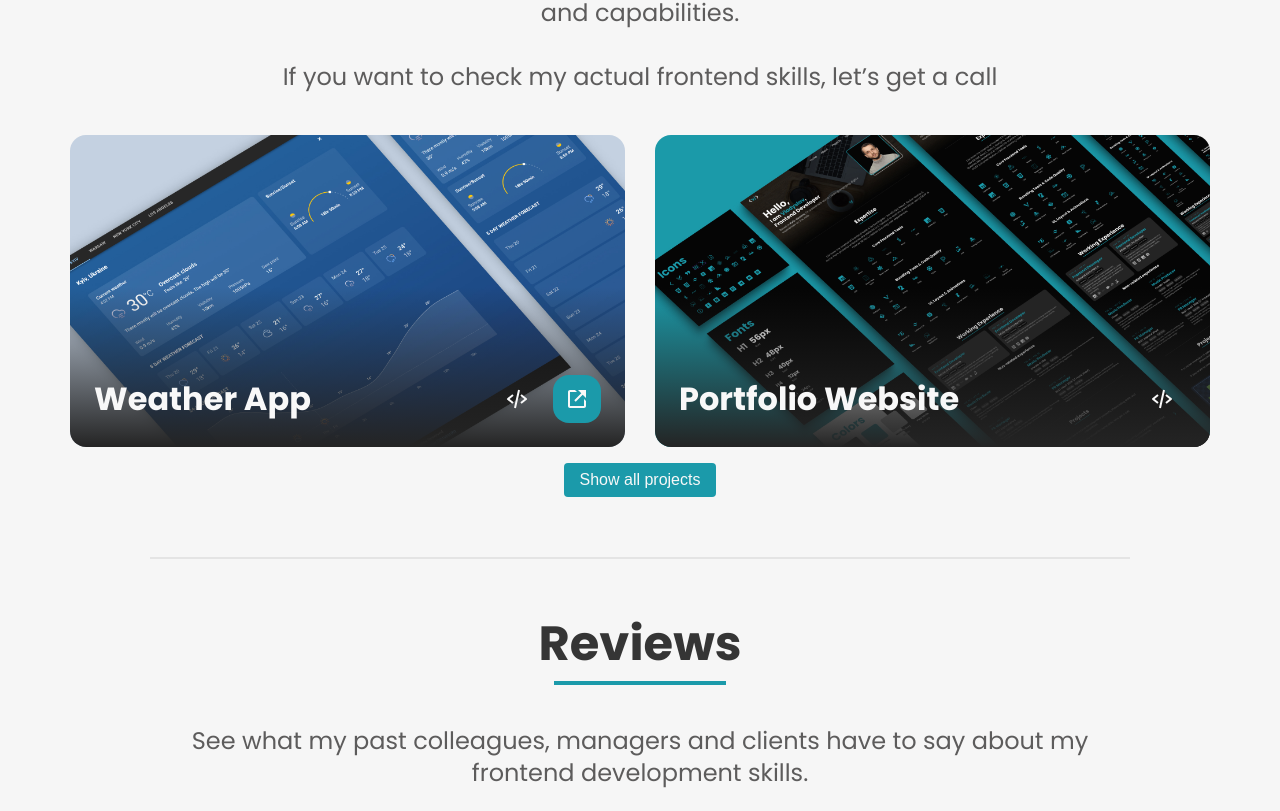
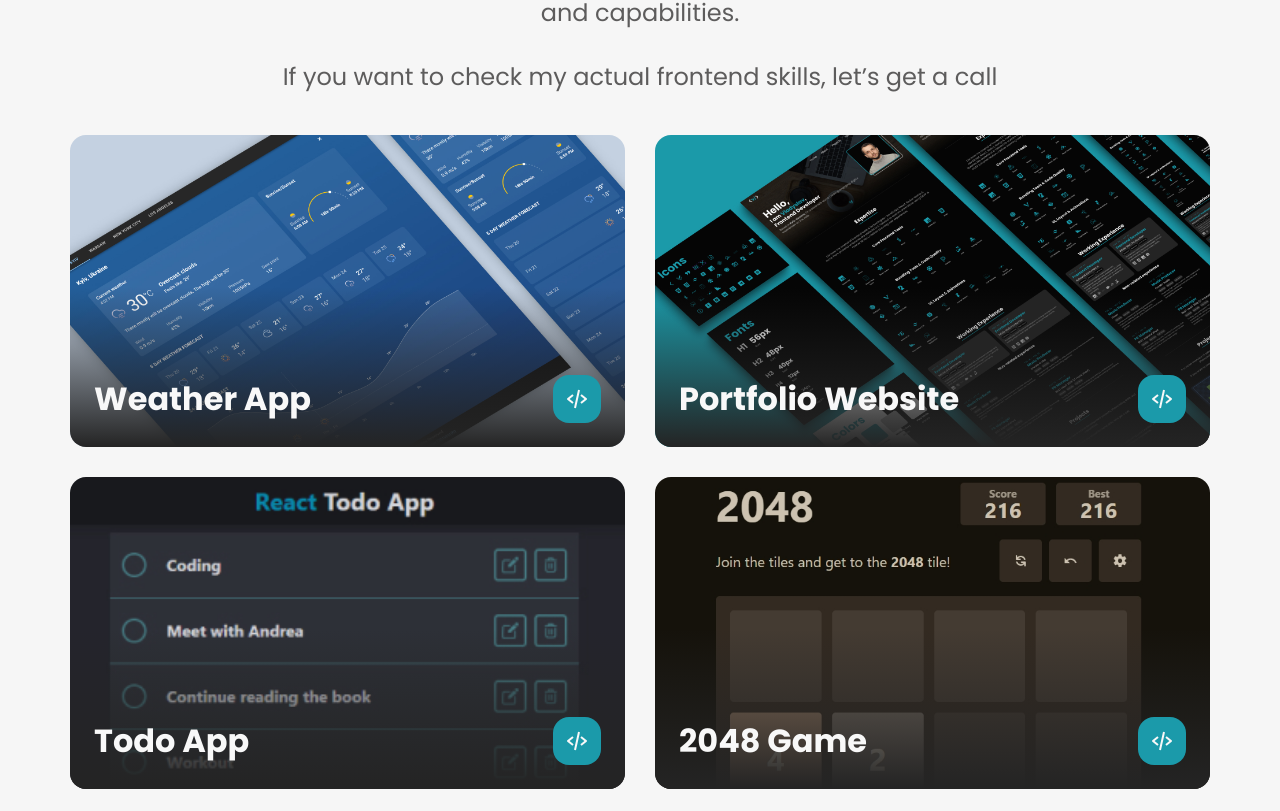
Before and after one commit to VladislavDegtyarenko/vd-developer-portfolio, a Next.js app: page / in a window 1280 px wide. Shown: the part 3609-4420 px from the top of the page. Built offline with nearby package versions, Linux system fonts and the light colour scheme.

Commit message:
edit projectCard

```diff
--- a/app/components/ProjectsList.tsx
+++ b/app/components/ProjectsList.tsx
@@ -1,10 +1,16 @@
 import styled from "styled-components";
 
 import { useContext, useState, useEffect, useRef, memo } from "react";
+import useIsomorphicLayoutEffect from "app/hooks/useIsomorphicLayoutEffect";
 
 import projectsData from "app/data/projects";
 import ProjectSlide from "app/ui/ProjectSlide";
 import ProjectContext from "app/contexts/ProjectContext";
+
+import animateFromBottom from "app/animations/animateFromBottom";
+
+//tS
+import { ProjectCardsListRef } from "./../types";
 
 const StyledProjectsList = styled.div`
   ul {
@@ -38,29 +44,22 @@ const StyledProjectsList = styled.div`
 `;
 
 const ProjectsList = () => {
-  const [showAll, setShowAll] = useState(false);
   const { previewProject } = useContext(ProjectContext);
 
-  const projData = showAll ? projectsData : projectsData.slice(0, 2);
+  const cardsListRef = useRef<ProjectCardsListRef>(null);
 
-  const listRef = useRef<HTMLUListElement>(null);
-  const firstRender = useRef(false);
+  useIsomorphicLayoutEffect(() => {
+    if (!cardsListRef.current) return;
 
-  useEffect(() => {
-    if (!firstRender.current) {
-      firstRender.current = true;
-      return;
-    }
-
-    if (!showAll) {
-      listRef.current?.scrollIntoView();
-    }
-  }, [showAll]);
+    animateFromBottom([...new Set(cardsListRef.current.children)], {
+      stagger: 0.15,
+    });
+  }, []);
 
   return (
     <StyledProjectsList>
-      <ul ref={listRef}>
-        {projData.map(({ img, title, description, previewLink, codeLink }) => (
+      <ul ref={cardsListRef}>
+        {projectsData.map(({ img, title, description, previewLink, codeLink }) => (
           <ProjectSlide
             key={title}
             img={img}
@@ -72,10 +71,6 @@ const ProjectsList = () => {
           />
         ))}
       </ul>
-
-      <button className="showAll" onClick={() => setShowAll((s) => !s)}>
-        {!showAll ? "Show all projects" : "Show less"}
-      </button>
     </StyledProjectsList>
   );
 };
--- a/app/types/index.tsx
+++ b/app/types/index.tsx
@@ -27,6 +27,7 @@ export type SectionSubtitleRef = HTMLHeadingElement | null;
 export type SectionDescriptionRef = HTMLParagraphElement | null;
 export type ProjectModalRef = HTMLIFrameElement | null;
 export type ContactIconRef = HTMLDivElement | null;
+export type ProjectCardsListRef = HTMLUListElement | null;
 export type DownloadBtnRef = HTMLAnchorElement | null;
 export type FooterRef = HTMLParagraphElement | null;
 export type TimeoutRef = ReturnType<typeof setInterval> | undefined;
--- a/app/ui/ProjectSlide.tsx
+++ b/app/ui/ProjectSlide.tsx
@@ -1,11 +1,15 @@
 "use client";
 
+import { useRef, MouseEvent } from "react";
 import Image from "next/image";
 import styled from "styled-components";
 import { ProjectSlideProps } from "../types";
 import { H4, P1 } from "./../ui/Text";
 
 import { BiCodeAlt, BiLinkExternal } from "react-icons/bi";
+
+import gsap from "gsap";
+import useIsomorphicLayoutEffect from "app/hooks/useIsomorphicLayoutEffect";
 
 const StyledSlide = styled.li`
   aspect-ratio: 16/9;
@@ -16,6 +20,7 @@ const StyledSlide = styled.li`
   overflow: hidden;
   min-height: 240px;
   width: 100%;
+  cursor: pointer;
   .slide {
     &__img {
       --slide-size: 100%;
@@ -116,13 +121,40 @@ const StyledSlide = styled.li`
 const ProjectSlide = ({
   img,
   title,
-  description,
   previewLink,
   codeLink,
   previewProject,
 }: ProjectSlideProps) => {
+  const imageRef = useRef<HTMLImageElement>(null);
+  const zoomRef = useRef<gsap.core.Timeline | null>(null);
+
+  useIsomorphicLayoutEffect(() => {
+    zoomRef.current = gsap.timeline({
+      paused: true,
+      defaults: {
+        ease: "none",
+      },
+    });
+
+    zoomRef.current.to(imageRef.current, { scale: 1.05 });
+  }, [zoomRef.current, imageRef.current]);
+
+  const zoomIn = () => {
+    gsap.to(zoomRef.current, { time: 0.5, ease: "power3.out", overwrite: true });
+  };
+  const zoomOut = () => {
+    gsap.to(zoomRef.current, { time: 0, ease: "power3.out", overwrite: true });
+  };
+
   return (
-    <StyledSlide>
+    <StyledSlide
+      onMouseEnter={zoomIn}
+      onMouseLeave={zoomOut}
+      onClick={() => {
+        zoomOut();
+        previewLink && previewProject(previewLink);
+      }}
+    >
       <div className="slide__img">
         <Image
           src={img}
@@ -132,25 +164,21 @@ const ProjectSlide = ({
           alt=""
           placeholder="blur"
           fill
+          ref={imageRef}
         />
       </div>
       <div className="slide__main">
         <H4 as="h3">{title}</H4>
-        {/* <P1 className="slide__descr">{description}</P1> */}
         <div className="slide__buttons">
           {codeLink && codeLink.length > 0 ? (
-            <P1 as="a" href={codeLink} target="_blank" className="slide__btn">
+            <P1
+              as="a"
+              href={codeLink}
+              target="_blank"
+              className="slide__btn slide__btn-primary"
+              onClick={(e: MouseEvent<HTMLAnchorElement>) => e.stopPropagation()}
+            >
               <BiCodeAlt />
-            </P1>
-          ) : null}
-
-          {previewLink && previewLink.length > 0 ? (
-            <P1
-              as="button"
-              onClick={() => previewProject(previewLink)}
-              className="slide__btn slide__btn-primary"
-            >
-              <BiLinkExternal />
             </P1>
           ) : null}
         </div>
```
